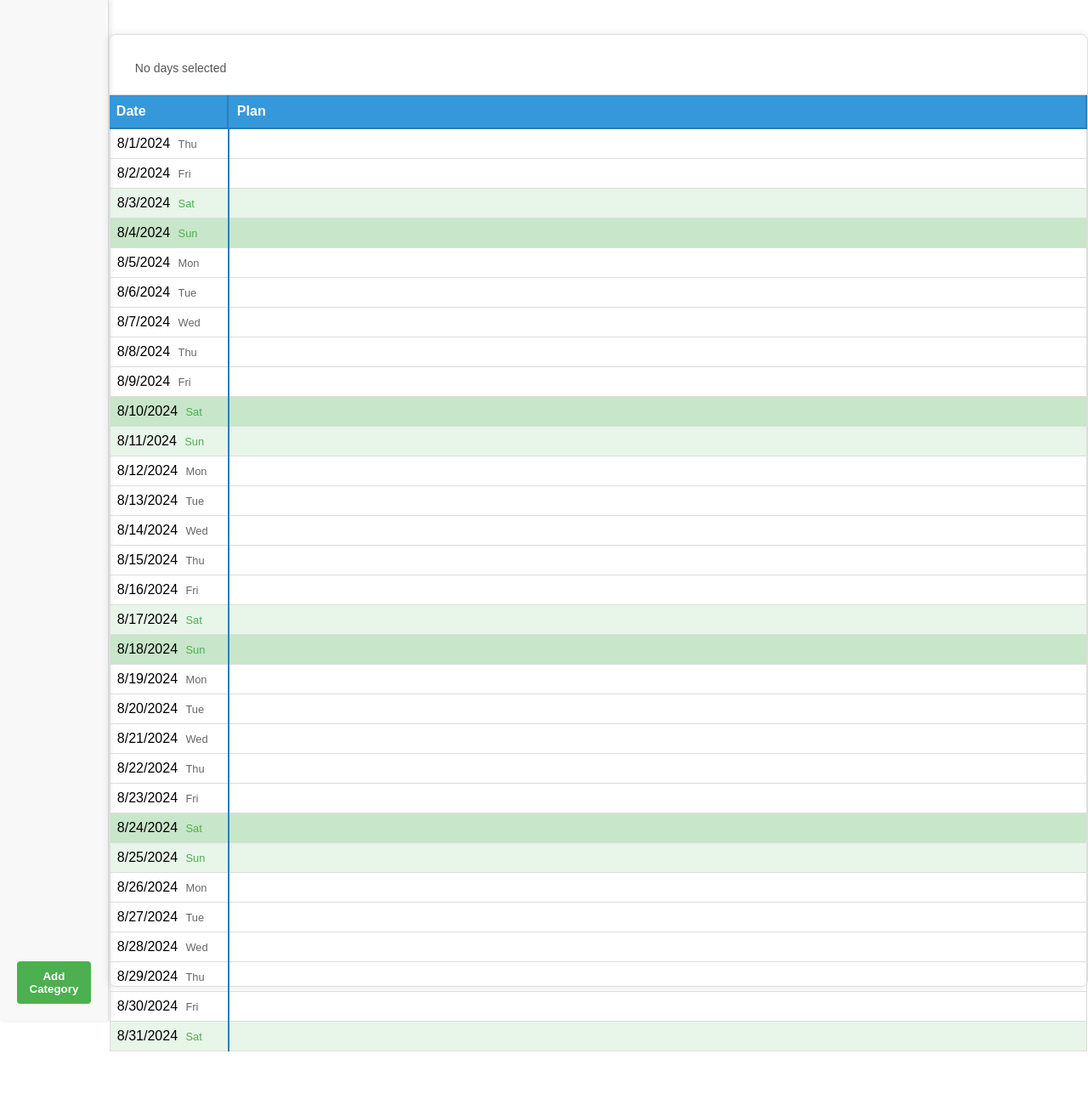
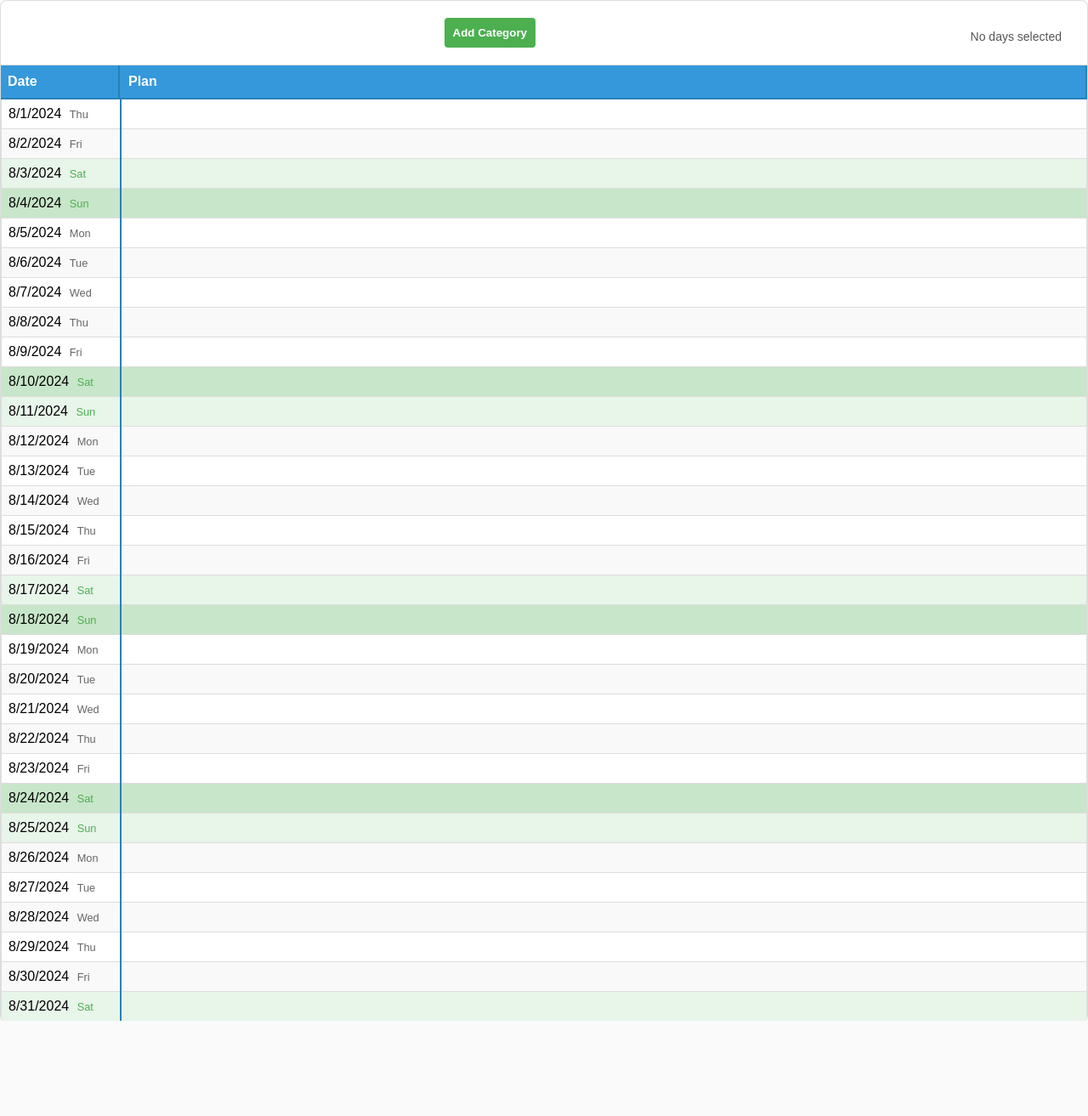
Before and after one commit to joaompinto/dayroller, a Flask app: page / in a window 1280 px wide. Shown: the whole page at 85% size. After the commit the page ends 1201 px from the top, so only its background shows below. Run offline with Flask 3, Linux system fonts and the light colour scheme.

Commit message:
fixed layout

```diff
--- a/static/styles.css
+++ b/static/styles.css
@@ -14,58 +8,49 @@
         flex-direction: column;
     }
 }
+
 body, html {
     margin: 0;
     padding: 0;
     height: 100%;
     width: 100%;
     font-family: Arial, sans-serif;
+    overflow: hidden; /* Prevent scrollbars on the body */
 }
 
 .main-container {
     display: flex;
     width: 100%;
     height: 100vh;
+    overflow: hidden; /* Prevent scrollbars on the main container */
 }
 
-.categories-column {
-    width: 10%;
-    background-color: #f8f8f8;
-    padding: 20px;
-    border-right: 1px solid #ddd;
-    box-shadow: 2px 0 5px rgba(0,0,0,0.1);
+.calendar-container {
+    width: 100%;
+    height: 100%;
     display: flex;
     flex-direction: column;
-    justify-content: space-between; /* This will push the button to the bottom */
-    align-items: center;
-    height: 100vh; /* Make sure the column takes full height */
-    box-sizing: border-box; /* Include padding in the height calculation */
+    border: 1px solid #ddd;
+    border-radius: 8px;
+    box-shadow: 0 0 10px rgba(0,0,0,0.1);
+    overflow: hidden; /* Prevent scrollbars on the calendar container */
 }
 
-.category-list {
-    width: 100%;
-    flex-grow: 1; /* Allow this to grow and take up available space */
-    overflow-y: auto; /* Add scroll if there are many categories */
-    margin-bottom: 20px; /* Add some space above the button */
+.calendar-header {
+    padding: 20px;
+    border-bottom: 1px solid #ddd;
+    display: flex;
+    justify-content: space-between;
+    align-items: center;
+    flex-shrink: 0; /* Prevent header from shrinking */
 }
 
-.category-button {
-    margin: 5px 0;
-    padding: 8px 12px;
-    border: none;
-    cursor: pointer;
-    border-radius: 4px;
-    width: 100%;
-    text-align: center;
-    font-weight: bold;
-}
-
-.category-button:hover {
-    opacity: 0.9;
+.calendar-header h1 {
+    margin: 0;
+    color: #333;
 }
 
 #addCategoryBtn {
-    width: 100%;
     padding: 10px;
     background-color: #4CAF50;
     color: white;
@@ -79,47 +64,29 @@ body, html {
     background-color: #45a049;
 }
 
-.calendar-container {
-    width: 90%; /* Calendar container takes 90% of the width */
-    margin: 40px auto;
+.calendar-body {
     display: flex;
     flex-direction: column;
-    border: 1px solid #ddd;
-    border-radius: 8px;
-    box-shadow: 0 0 10px rgba(0,0,0,0.1);
-}
-
-.calendar-header {
-    padding: 20px;
-    border-bottom: 1px solid #ddd;
-    text-align: center;
-}
-
-.calendar-header h1 {
-    margin: 0;
-    color: #333;
-}
-
-.calendar-body {
-    display: flex;
-    flex-direction: column; /* Keeps calendar grid vertically aligned */
+    flex-grow: 1;
+    overflow: hidden; /* Prevent scrollbars on the calendar body */
 }
 
 .calendar-grid {
     width: 100%;
     position: relative;
-    height: 100vh; /* Changed from calc(100vh - 200px) to 100vh */
-    overflow-y: hidden;
+    flex-grow: 1;
     display: flex;
     flex-direction: column;
+    overflow: hidden; /* Prevent scrollbars on the calendar grid */
 }
 
 .table-header {
     display: flex;
-    background-color: #3498db; /* Blue background */
+    background-color: #3498db;
     font-weight: bold;
-    border-bottom: 2px solid #2980b9; /* Darker blue bottom border */
-    color: white; /* White text for better contrast */
+    border-bottom: 2px solid #2980b9;
+    color: white;
+    flex-shrink: 0; /* Prevent header from shrinking */
 }
 
 .header-cell {
@@ -181,29 +147,28 @@ td:first-child {
     border-left: 1px solid #ddd;
 }
 
-calendar-row:nth-child(even) {
+.calendar-row:nth-child(even) {
     background-color: #f9f9f9;
 }
 
 .calendar-row.weekend {
-    background-color: #e8f5e9; /* Light green background for weekends */
+    background-color: #e8f5e9;
 }
 
 .calendar-row.weekend:nth-child(even) {
-    background-color: #c8e6c9; /* Slightly darker green for even weekend rows */
+    background-color: #c8e6c9;
 }
 
 .calendar-row.weekend .weekday {
-    color: #4caf50; /* Green color for weekend day names */
+    color: #4caf50;
 }
 
-/* Adjust the weekday display */
 .weekday {
-    font-size: 0.75em; /* Further reduce the weekday font size */
+    font-size: 0.75em;
 }
 
 .selected-row {
-    background-color: #b3e5fc !important; /* Light blue for selected rows */
+    background-color: #b3e5fc !important;
 }
 
 .date-header {
@@ -290,6 +229,7 @@ td.date-cell {
     overflow: hidden;
     text-overflow: ellipsis;
     padding: 0 10px;
+    flex-shrink: 0; /* Prevent selection info from shrinking */
 }
 
 #selectionInfo strong {
--- a/templates/index.html
+++ b/templates/index.html
@@ -9,14 +9,12 @@
 </head>
 <body>
 <div class="main-container">
-    <div class="categories-column">
-        <div class="category-list">
-            <!-- Existing category buttons will be added here dynamically -->
-        </div>
-        <button id="addCategoryBtn">Add Category</button>
-    </div>
     <div class="calendar-container">
         <div class="calendar-header">
+            <div class="category-list">
+                <!-- Existing category buttons will be added here dynamically -->
+            </div>
+            <button id="addCategoryBtn">Add Category</button>
             <div id="selectionInfo">No days selected</div>
         </div>
         <div class="calendar-body">
```
Also changed, not shown: other parts of static/styles.css (+30 -49 lines).
